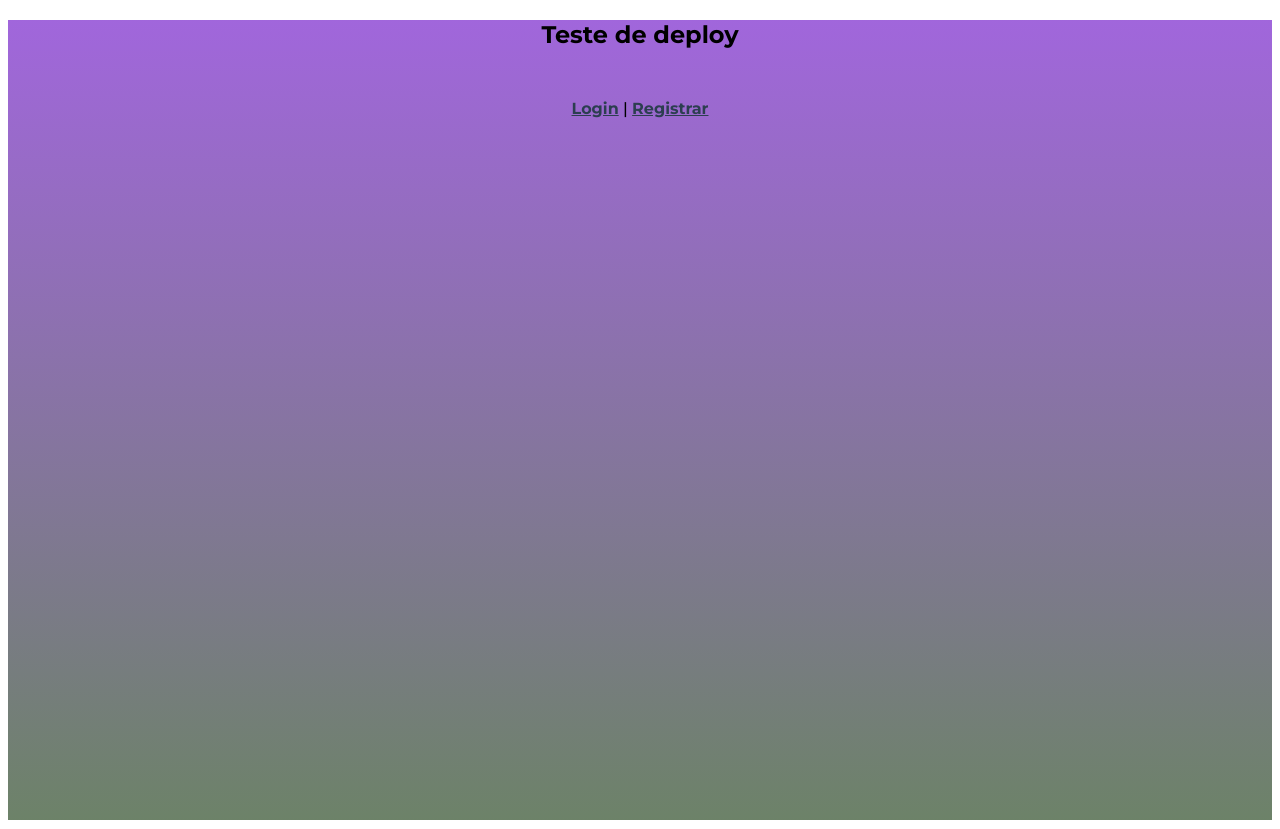
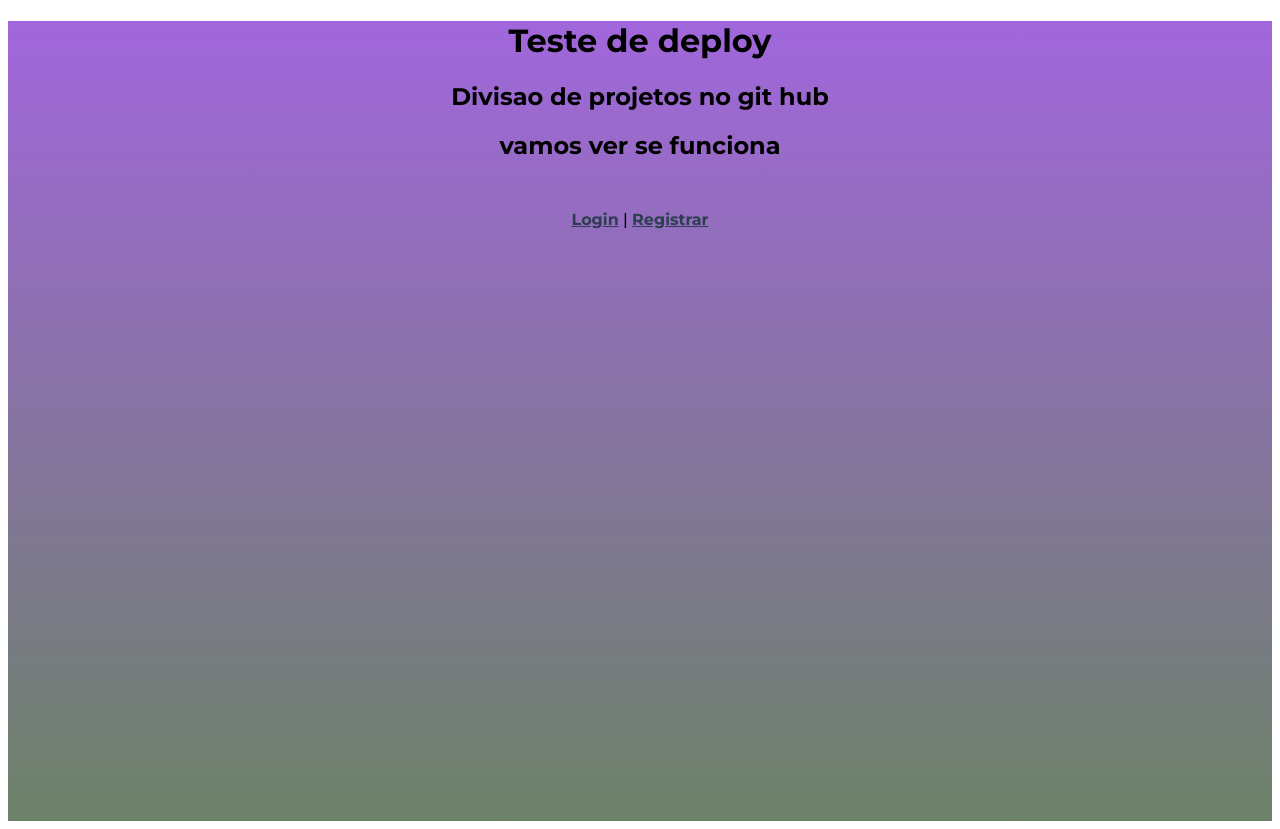
Before and after one commit to luccve/vue-project, a Vue app: page / in a window 1280 px wide. Built offline with nearby package versions, Linux system fonts and the light colour scheme.

Commit message:
teste de commit

```diff
--- a/src/App.vue
+++ b/src/App.vue
@@ -1,5 +1,7 @@
 <template>
-  <h2>Teste de deploy</h2>
+  <h1>Teste de deploy</h1>
+  <h2>Divisao de projetos no git hub </h2>
+  <h2>vamos ver se funciona</h2>
   <nav>
     <router-link to="/login">Login</router-link> |
     <router-link to="/registrar">Registrar</router-link>
```
